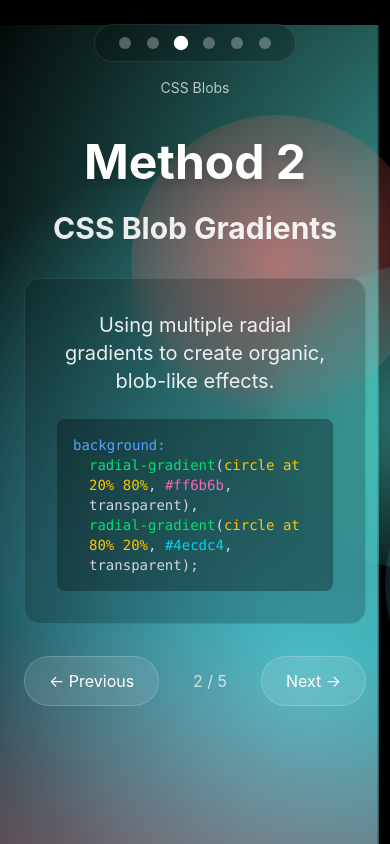
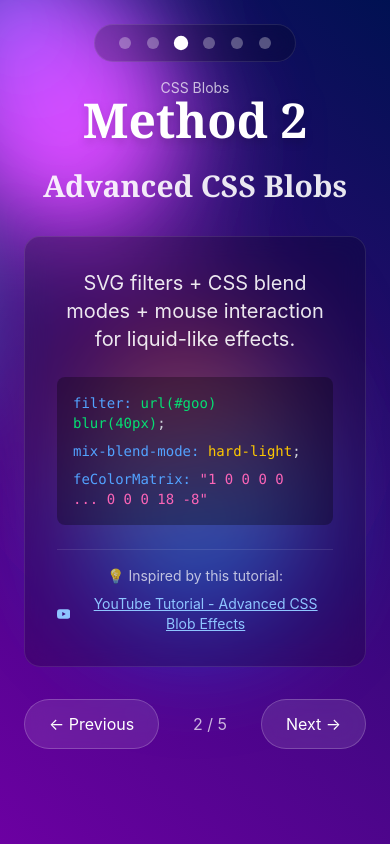
Before and after one commit to bibibobobi/gradients-demo, a Next.js app: page /gradient2 in a window 390 px wide. Built offline with nearby package versions, Linux system fonts and the light colour scheme.

Commit message:
feat: enhanced Gradient2 with SVG filters, mouse interaction, and multiple animated blobs

```diff
--- a/src/app/globals.css
+++ b/src/app/globals.css
@@ -71,6 +71,64 @@ body {
   }
 }
 
+/* Advanced Blob Animations */
+@keyframes moveInCircle {
+  0% {
+    transform: rotate(0deg);
+  }
+  50% {
+    transform: rotate(180deg);
+  }
+  100% {
+    transform: rotate(360deg);
+  }
+}
+
+@keyframes moveVertical {
+  0% {
+    transform: translateY(-50%);
+  }
+  50% {
+    transform: translateY(50%);
+  }
+  100% {
+    transform: translateY(-50%);
+  }
+}
+
+@keyframes moveHorizontal {
+  0% {
+    transform: translateX(-50%) translateY(-10%);
+  }
+  50% {
+    transform: translateX(50%) translateY(10%);
+  }
+  100% {
+    transform: translateX(-50%) translateY(-10%);
+  }
+}
+
+/* Animation Classes */
+.animate-moveInCircle {
+  animation: moveInCircle 20s reverse infinite;
+}
+
+.animate-moveInCircleSlow {
+  animation: moveInCircle 40s linear infinite;
+}
+
+.animate-moveInCircleFast {
+  animation: moveInCircle 20s ease infinite;
+}
+
+.animate-moveVertical {
+  animation: moveVertical 30s ease infinite;
+}
+
+.animate-moveHorizontal {
+  animation: moveHorizontal 40s ease infinite;
+}
+
 /* Gradient Classes */
 .css-gradient {
   background: linear-gradient(
--- a/src/app/gradient1/page.tsx
+++ b/src/app/gradient1/page.tsx
@@ -49,6 +49,33 @@ export default function Gradient1() {
                 <span className="text-yellow-400">4s ease infinite</span>;
               </div>
             </div>
+
+            <div className="mt-6 pt-4 border-t border-white/10">
+              <p className="text-sm text-white/70 mb-2">
+                🛠️ There are bunch of online tools you can use such as:
+              </p>
+              <a
+                href="https://gradient-tool-lovat.vercel.app"
+                target="_blank"
+                rel="noopener noreferrer"
+                className="inline-flex items-center gap-2 text-blue-300 hover:text-blue-200 transition-colors duration-300 underline text-sm"
+              >
+                <svg
+                  className="w-4 h-4"
+                  fill="none"
+                  stroke="currentColor"
+                  viewBox="0 0 24 24"
+                >
+                  <path
+                    strokeLinecap="round"
+                    strokeLinejoin="round"
+                    strokeWidth={2}
+                    d="M10 6H6a2 2 0 00-2 2v10a2 2 0 002 2h10a2 2 0 002-2v-4M14 4h6m0 0v6m0-6L10 14"
+                  />
+                </svg>
+                Gradient Tool - Interactive CSS Gradient Generator
+              </a>
+            </div>
           </div>
 
           <div className="flex justify-between items-center">
--- a/src/app/gradient2/page.tsx
+++ b/src/app/gradient2/page.tsx
@@ -2,37 +2,183 @@
 
 import { motion } from "framer-motion";
 import Link from "next/link";
+import { useEffect, useRef } from "react";
 
 export default function Gradient2() {
+  const interactiveRef = useRef<HTMLDivElement>(null);
+  const cursorPos = useRef({ curX: 0, curY: 0, tgX: 0, tgY: 0 });
+
+  useEffect(() => {
+    const interBubble = interactiveRef.current;
+    if (!interBubble) return;
+
+    let animationFrame: number;
+
+    const move = () => {
+      const { curX, curY, tgX, tgY } = cursorPos.current;
+      cursorPos.current.curX += (tgX - curX) / 20;
+      cursorPos.current.curY += (tgY - curY) / 20;
+
+      interBubble.style.transform = `translate(${Math.round(
+        cursorPos.current.curX
+      )}px, ${Math.round(cursorPos.current.curY)}px)`;
+
+      animationFrame = requestAnimationFrame(move);
+    };
+
+    const handleMouseMove = (event: MouseEvent) => {
+      cursorPos.current.tgX = event.clientX;
+      cursorPos.current.tgY = event.clientY;
+    };
+
+    window.addEventListener("mousemove", handleMouseMove);
+    move();
+
+    return () => {
+      window.removeEventListener("mousemove", handleMouseMove);
+      if (animationFrame) {
+        cancelAnimationFrame(animationFrame);
+      }
+    };
+  }, []);
+
   return (
     <div className="min-h-screen flex items-center justify-center relative overflow-hidden">
-      {/* Blob gradient background */}
-      <div className="absolute inset-0 blob-gradient" />
+      {/* SVG Filter Definition */}
+      <svg
+        className="fixed top-0 left-0 w-0 h-0"
+        xmlns="http://www.w3.org/2000/svg"
+      >
+        <defs>
+          <filter id="goo">
+            <feGaussianBlur
+              in="SourceGraphic"
+              stdDeviation="10"
+              result="blur"
+            />
+            <feColorMatrix
+              in="blur"
+              mode="matrix"
+              values="1 0 0 0 0  0 1 0 0 0  0 0 1 0 0  0 0 0 18 -8"
+              result="goo"
+            />
+            <feBlend in="SourceGraphic" in2="goo" />
+          </filter>
+        </defs>
+      </svg>
 
-      {/* Additional floating blobs */}
-      {[...Array(3)].map((_, i) => (
-        <motion.div
-          key={i}
-          className="absolute w-64 h-64 rounded-full opacity-60"
+      {/* Background gradient */}
+      <div
+        className="absolute inset-0"
+        style={{
+          background:
+            "linear-gradient(40deg, rgb(108, 0, 162), rgb(0, 17, 82))",
+        }}
+      />
+
+      {/* Gradients container with SVG filter */}
+      <div
+        className="absolute inset-0 w-full h-full"
+        style={{
+          filter: "url(#goo) blur(40px)",
+        }}
+      >
+        {/* G1 - Vertical movement */}
+        <div
+          className="absolute animate-moveVertical"
           style={{
-            background: `radial-gradient(circle, ${
-              ["#ff6b6b", "#4ecdc4", "#45b7d1"][i]
-            }, transparent)`,
-            left: `${20 + i * 30}%`,
-            top: `${20 + i * 20}%`,
-          }}
-          animate={{
-            x: [0, 100, 0],
-            y: [0, -50, 0],
-            scale: [1, 1.2, 1],
-          }}
-          transition={{
-            duration: 8 + i * 2,
-            repeat: Infinity,
-            ease: "easeInOut",
+            background:
+              "radial-gradient(circle at center, rgba(18, 113, 255, 0.8) 0%, rgba(18, 113, 255, 0) 50%)",
+            mixBlendMode: "hard-light",
+            width: "80%",
+            height: "80%",
+            top: "calc(50% - 40%)",
+            left: "calc(50% - 40%)",
+            transformOrigin: "center center",
+            opacity: 1,
           }}
         />
-      ))}
+
+        {/* G2 - Circular movement */}
+        <div
+          className="absolute animate-moveInCircle"
+          style={{
+            background:
+              "radial-gradient(circle at center, rgba(221, 74, 255, 0.8) 0%, rgba(221, 74, 255, 0) 50%)",
+            mixBlendMode: "hard-light",
+            width: "80%",
+            height: "80%",
+            top: "calc(50% - 40%)",
+            left: "calc(50% - 40%)",
+            transformOrigin: "calc(50% - 400px)",
+            opacity: 1,
+          }}
+        />
+
+        {/* G3 - Large circular movement */}
+        <div
+          className="absolute animate-moveInCircleSlow"
+          style={{
+            background:
+              "radial-gradient(circle at center, rgba(100, 220, 255, 0.8) 0%, rgba(100, 220, 255, 0) 50%)",
+            mixBlendMode: "hard-light",
+            width: "80%",
+            height: "80%",
+            top: "calc(50% - 40% + 200px)",
+            left: "calc(50% - 40% - 500px)",
+            transformOrigin: "calc(50% + 400px)",
+            opacity: 1,
+          }}
+        />
+
+        {/* G4 - Horizontal movement */}
+        <div
+          className="absolute animate-moveHorizontal"
+          style={{
+            background:
+              "radial-gradient(circle at center, rgba(200, 50, 50, 0.8) 0%, rgba(200, 50, 50, 0) 50%)",
+            mixBlendMode: "hard-light",
+            width: "80%",
+            height: "80%",
+            top: "calc(50% - 40%)",
+            left: "calc(50% - 40%)",
+            transformOrigin: "calc(50% - 200px)",
+            opacity: 0.7,
+          }}
+        />
+
+        {/* G5 - Large bubble */}
+        <div
+          className="absolute animate-moveInCircleFast"
+          style={{
+            background:
+              "radial-gradient(circle at center, rgba(180, 180, 50, 0.8) 0%, rgba(180, 180, 50, 0) 50%)",
+            mixBlendMode: "hard-light",
+            width: "160%",
+            height: "160%",
+            top: "calc(50% - 80%)",
+            left: "calc(50% - 80%)",
+            transformOrigin: "calc(50% - 800px) calc(50% + 200px)",
+            opacity: 1,
+          }}
+        />
+
+        {/* Interactive bubble that follows mouse */}
+        <div
+          ref={interactiveRef}
+          className="absolute"
+          style={{
+            background:
+              "radial-gradient(circle at center, rgba(140, 100, 255, 0.8) 0%, rgba(140, 100, 255, 0) 50%)",
+            mixBlendMode: "hard-light",
+            width: "100%",
+            height: "100%",
+            top: "-50%",
+            left: "-50%",
+            opacity: 0.7,
+          }}
+        />
+      </div>
 
       {/* Content */}
       <div className="relative z-10 text-center max-w-4xl mx-auto px-6">
@@ -41,34 +187,62 @@ export default function Gradient2() {
           animate={{ opacity: 1, y: 0 }}
           transition={{ duration: 0.8 }}
         >
-          <h1 className="text-5xl md:text-7xl font-bold mb-6 text-white drop-shadow-lg">
+          <motion.h1
+            className="text-5xl md:text-7xl font-bold mb-6 text-white drop-shadow-lg"
+            style={{ fontFamily: "Georgia, serif" }}
+          >
             Method 2
-          </h1>
+          </motion.h1>
 
-          <h2 className="text-3xl md:text-5xl font-bold mb-8 text-white/90">
-            CSS Blob Gradients
-          </h2>
+          <motion.h2
+            className="text-3xl md:text-5xl font-bold mb-8 text-white/90"
+            style={{ fontFamily: "Georgia, serif" }}
+          >
+            Advanced CSS Blobs
+          </motion.h2>
 
           <div className="bg-black/20 backdrop-blur-md rounded-2xl p-8 mb-8 border border-white/10">
             <p className="text-xl text-white/90 mb-6">
-              Using multiple radial gradients to create organic, blob-like
+              SVG filters + CSS blend modes + mouse interaction for liquid-like
               effects.
             </p>
 
             <div className="text-left bg-black/30 rounded-lg p-4 font-mono text-sm">
               <div className="text-gray-300">
-                <span className="text-blue-400">background:</span>
+                <span className="text-blue-400">filter:</span>{" "}
+                <span className="text-green-400">url(#goo) blur(40px)</span>;
               </div>
-              <div className="text-gray-300 ml-4">
-                <span className="text-green-400">radial-gradient</span>(
-                <span className="text-yellow-400">circle at 20% 80%</span>,{" "}
-                <span className="text-pink-400">#ff6b6b</span>, transparent),
+              <div className="text-gray-300 mt-2">
+                <span className="text-blue-400">mix-blend-mode:</span>{" "}
+                <span className="text-yellow-400">hard-light</span>;
               </div>
-              <div className="text-gray-300 ml-4">
-                <span className="text-green-400">radial-gradient</span>(
-                <span className="text-yellow-400">circle at 80% 20%</span>,{" "}
-                <span className="text-cyan-400">#4ecdc4</span>, transparent);
+              <div className="text-gray-300 mt-2">
+                <span className="text-blue-400">feColorMatrix:</span>{" "}
+                <span className="text-pink-400">
+                  &quot;1 0 0 0 0 ... 0 0 0 18 -8&quot;
+                </span>
               </div>
+            </div>
+
+            <div className="mt-6 pt-4 border-t border-white/10">
+              <p className="text-sm text-white/70 mb-2">
+                💡 Inspired by this tutorial:
+              </p>
+              <a
+                href="https://www.youtube.com/watch?v=Ml-B-W91gtw"
+                target="_blank"
+                rel="noopener noreferrer"
+                className="inline-flex items-center gap-2 text-blue-300 hover:text-blue-200 transition-colors duration-300 underline text-sm"
+              >
+                <svg
+                  className="w-4 h-4"
+                  fill="currentColor"
+                  viewBox="0 0 24 24"
+                >
+                  <path d="M23.498 6.186a3.016 3.016 0 0 0-2.122-2.136C19.505 3.545 12 3.545 12 3.545s-7.505 0-9.377.505A3.017 3.017 0 0 0 .502 6.186C0 8.07 0 12 0 12s0 3.93.502 5.814a3.016 3.016 0 0 0 2.122 2.136c1.871.505 9.376.505 9.376.505s7.505 0 9.377-.505a3.015 3.015 0 0 0 2.122-2.136C24 15.93 24 12 24 12s0-3.93-.502-5.814zM9.545 15.568V8.432L15.818 12l-6.273 3.568z" />
+                </svg>
+                YouTube Tutorial - Advanced CSS Blob Effects
+              </a>
             </div>
           </div>
 
```
